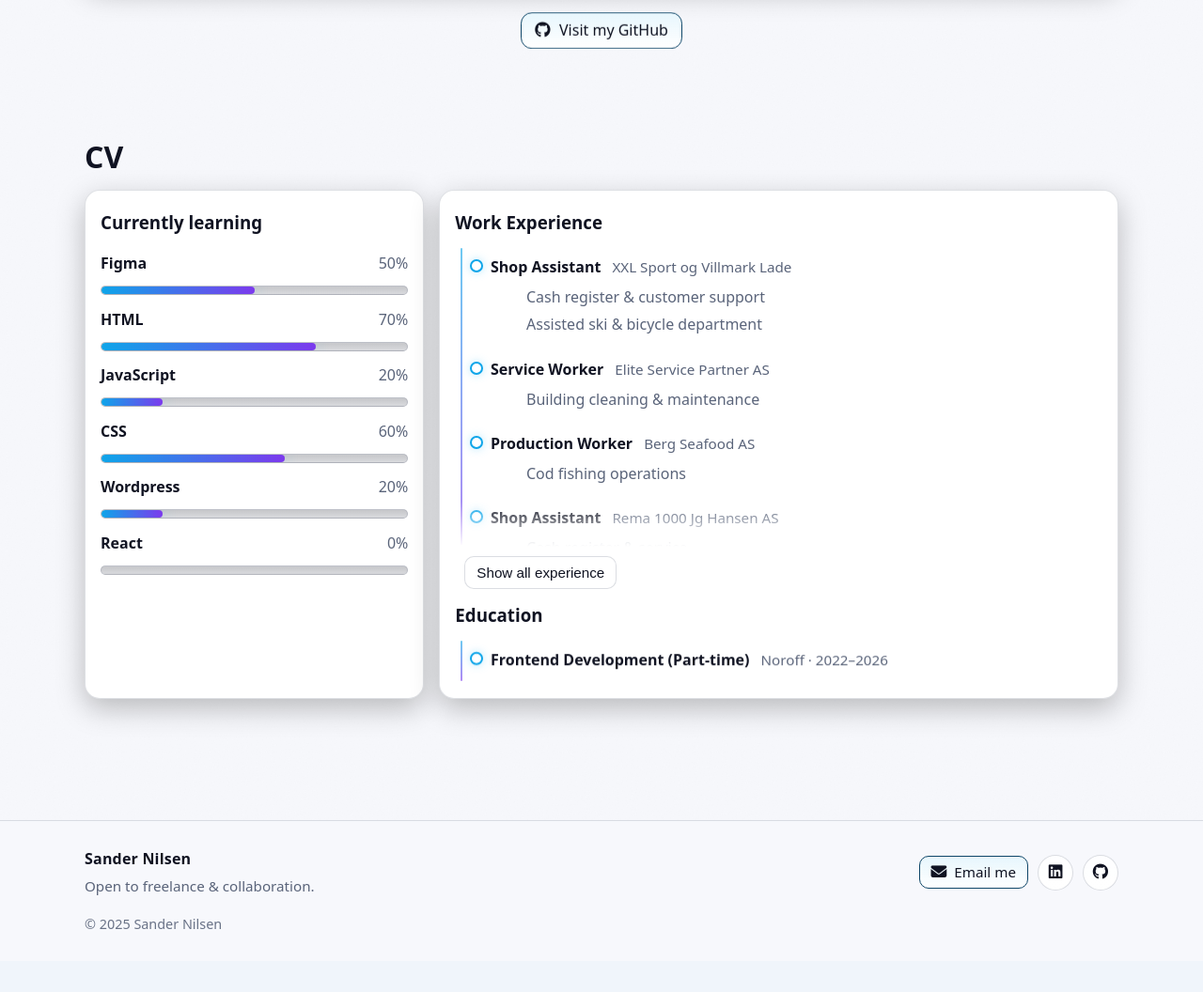
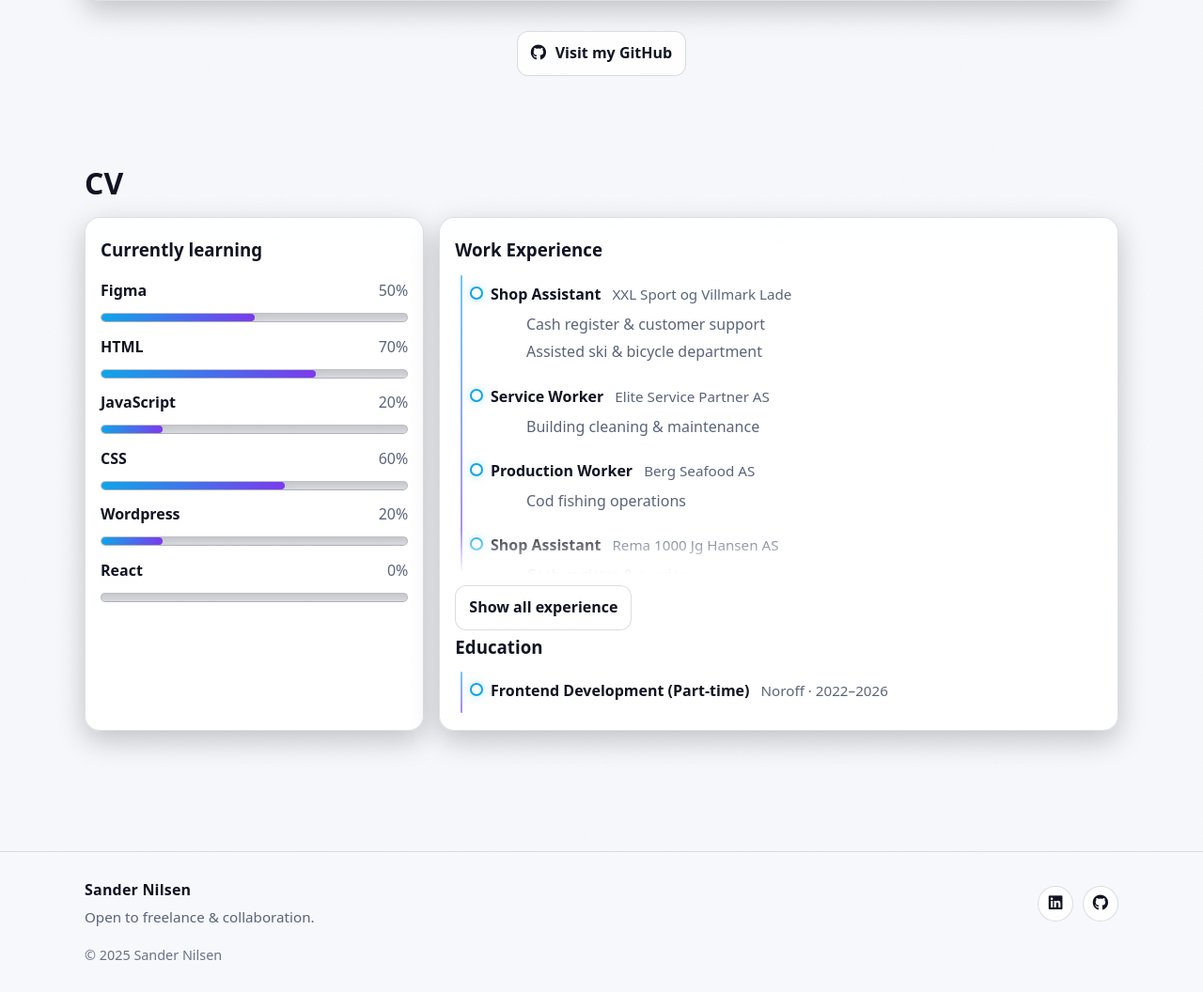
Before and after one commit to SanderNilsen/sandernilsen.github.io, a PHP site: page / in a window 1280 px wide. Shown: the part 4051-5107 px from the top of the page at 94% size. Before the commit the page ends 5040 px from the top, so only its background shows below. Run offline with PHP 8.4, Linux system fonts and the light colour scheme.

Commit message:
Refactor button and card styles, update navigation
Unified button styling by removing the 'btn-soft' variant and applying consistent styles to all buttons, including the timeline toggle. Simplified card hover effects for a calmer appearance and prevented layout shifts in CV cards. Updated navigation by removing the 'Contact' link and the email button from the footer for a cleaner interface.

```diff
--- a/css/styles.css
+++ b/css/styles.css
@@ -129,6 +129,22 @@ a:hover {
   font-weight: 700;
   letter-spacing: .2px;
   color: var(--txt);
+  display: inline-flex;
+  align-items: center;
+  gap: 8px;
+}
+
+.brand-pill {
+  display: inline-flex;
+  align-items: center;
+  padding: 2px 8px;
+  border-radius: 9999px;
+  font-size: 0.7rem;
+  letter-spacing: .08em;
+  text-transform: uppercase;
+  color: color-mix(in srgb, var(--txt) 80%, var(--bg));
+  background: color-mix(in srgb, var(--brand) 18%, var(--bg-elev));
+  border: 1px solid color-mix(in srgb, var(--brand) 40%, transparent);
 }
 
 /* Desktop nav */
@@ -421,44 +443,24 @@ p.lead {
 /* Base card utility */
 .card {
   position: relative;
-  background: var(--bg-elev);
+  background: linear-gradient(180deg, color-mix(in srgb, var(--bg-elev) 90%, transparent), var(--bg-elev));
   padding: 16px;
   border-radius: var(--radius);
   border: 1px solid color-mix(in srgb, var(--muted) 20%, transparent);
-  box-shadow: 0 10px 30px rgba(0, 0, 0, .25);
-  transition: box-shadow 0.3s ease, border-color 0.3s ease;
+  box-shadow: 0 10px 30px rgba(0, 0, 0, .22);
+  transition:
+    background .25s ease,
+    border-color .25s ease,
+    box-shadow .25s ease,
+    transform .25s ease;
 }
 
-/* Hover glow effect */
+/* Subtle lift + border accent keeps hover feeling calm */
 .card:hover {
-  border-color: transparent;
-  box-shadow: 0 0 25px 5px rgba(56,189,248,0.6),
-              0 0 35px 10px rgba(167,139,250,0.5);
-}
-
-/* Animated gradient border */
-.card::before {
-  content: "";
-  position: absolute;
-  inset: 0;
-  border-radius: inherit;
-  padding: 2px; /* thickness of the glowing border */
-  background: linear-gradient(135deg, var(--brand), var(--brand-2));
-  -webkit-mask:
-    linear-gradient(#fff 0 0) content-box,
-    linear-gradient(#fff 0 0);
-  mask:
-    linear-gradient(#fff 0 0) content-box,
-    linear-gradient(#fff 0 0);
-  -webkit-mask-composite: xor;
-          mask-composite: exclude;
-  opacity: 0;
-  transition: opacity 0.4s ease;
-  pointer-events: none;
-}
-
-.card:hover::before {
-  opacity: 1;
+  transform: translateY(-4px);
+  border-color: color-mix(in srgb, var(--brand) 35%, var(--muted));
+  background: linear-gradient(180deg, color-mix(in srgb, var(--brand) 4%, var(--bg-elev)), var(--bg-elev));
+  box-shadow: 0 18px 35px rgba(0, 0, 0, .25);
 }
 
 /* Keep hover depth subtle; moving line provides emphasis */
@@ -475,15 +477,25 @@ p.lead {
   display: inline-flex;
   align-items: center;
   gap: .6rem;
+  justify-content: center;
   padding: 10px 14px;
   border-radius: 12px;
   border: 1px solid var(--btn-border);
-  background: linear-gradient(180deg, var(--btn-bg), color-mix(in srgb, var(--bg-elev) 92%, transparent));
+  background: var(--btn-bg);
   color: var(--txt);
   text-decoration: none;
   line-height: 1;
+  font: inherit;
+  font-weight: 600;
+  cursor: pointer;
   box-shadow: 0 1px 0 rgba(255,255,255,.03) inset;
-  transition: box-shadow .2s ease, border-color .2s ease, outline-offset .2s ease;
+  transition:
+    box-shadow .2s ease,
+    border-color .2s ease,
+    background .2s ease,
+    outline-offset .2s ease,
+    transform .15s ease;
+  appearance: none;
 }
 
 /* Icon sizing */
@@ -493,18 +505,19 @@ p.lead {
 
 /* Hover / active */
 .btn:hover {
-  background: linear-gradient(180deg, var(--btn-hover-bg), color-mix(in srgb, var(--bg-elev) 94%, transparent));
+  background: var(--btn-hover-bg);
   border-color: color-mix(in srgb, var(--brand) 35%, var(--btn-border));
   box-shadow: var(--btn-shadow);
 }
 
-/* Variants */
-.btn.btn-soft {
-  --btn-bg: color-mix(in srgb, var(--brand) 10%, var(--bg-elev));
-  --btn-hover-bg: color-mix(in srgb, var(--brand) 16%, var(--bg-elev));
-  border-color: color-mix(in srgb, var(--brand) 35%, var(--txt));
+.btn:active {
+  transform: translateY(1px);
 }
-/* (removed unused #kontakt mobile rule) */
+
+.btn:focus-visible {
+  outline: var(--ring);
+  outline-offset: 2px;
+}
 
 /* Respect reduced motion */
 @media (prefers-reduced-motion: reduce) {
@@ -861,18 +876,8 @@ p.lead {
 
 /* Toggle button below timeline */
 .tl-toggle {
-  margin: 10px;
-  padding: 8px 12px;
-  border-radius: 10px;
-  border: 1px solid color-mix(in srgb, var(--muted) 22%, transparent);
-  background: color-mix(in srgb, var(--bg-elev) 90%, transparent);
-  color: var(--txt);
-  cursor: pointer;
-  font-size: .95rem;
-}
-
-.tl-toggle:hover {
-  border-color: color-mix(in srgb, var(--brand) 35%, var(--txt));
+  margin: 12px 0 0;
+  align-self: flex-start;
 }
 
 /* Small screens: give a bit more room before clamping */
@@ -888,17 +893,21 @@ p.lead {
 }
 
 /* .cv .card inherits base card styles */
+.cv .card {
+  height: 100%;
+}
+
+.cv .card:hover {
+  transform: none; /* prevent layout shift between the two columns */
+}
 
 .cv h3 {
   margin: 3px 0 10px;
 }
-button {
-  padding: 12px 16px;
-  border-radius: 12px;
-  border: 1px solid color-mix(in srgb, var(--brand) 35%, var(--txt));
-  background: linear-gradient(180deg, color-mix(in srgb, var(--brand) 20%, transparent), transparent);
-  color: var(--txt);
-  cursor: pointer;
+
+.tl-toggle {
+  margin: 12px 0 0;
+  align-self: flex-start;
 }
 
 /* Contact card */
--- a/index.html
+++ b/index.html
@@ -52,7 +52,6 @@
           <a class="nav-link" href="#projects">Projects</a>
           <a class="nav-link" href="#github">GitHub</a>
           <a class="nav-link" href="#cv">CV</a>
-          <a class="nav-link" href="#footer">Contact</a>
         </nav>
 
         <div class="nav-actions">
@@ -218,7 +217,7 @@
 
         <div class="github-actions">
           <a
-            class="btn btn-soft"
+            class="btn"
             href="https://github.com/SanderNilsen"
             target="_blank"
             rel="noopener"
@@ -412,7 +411,7 @@
               </li>
             </ol>
 
-            <button class="tl-toggle" data-target="#exp-timeline" aria-expanded="false">
+            <button class="btn tl-toggle" data-target="#exp-timeline" aria-expanded="false">
               Show all experience
             </button>
 
@@ -439,14 +438,6 @@
 
         <div class="footer-actions">
           <a
-            class="btn btn-soft btn-sm"
-            href="mailto:sander.nil@hotmail.com"
-            aria-label="Email Sander"
-          >
-            <i class="fa-solid fa-envelope" aria-hidden="true"></i>
-            <span>Email me</span>
-          </a>
-          <a
             class="btn btn--icon"
             href="https://www.linkedin.com/in/sandernilsen/"
             target="_blank"
```
Also changed, not shown: other parts of css/styles.css (+16 -8 lines).
